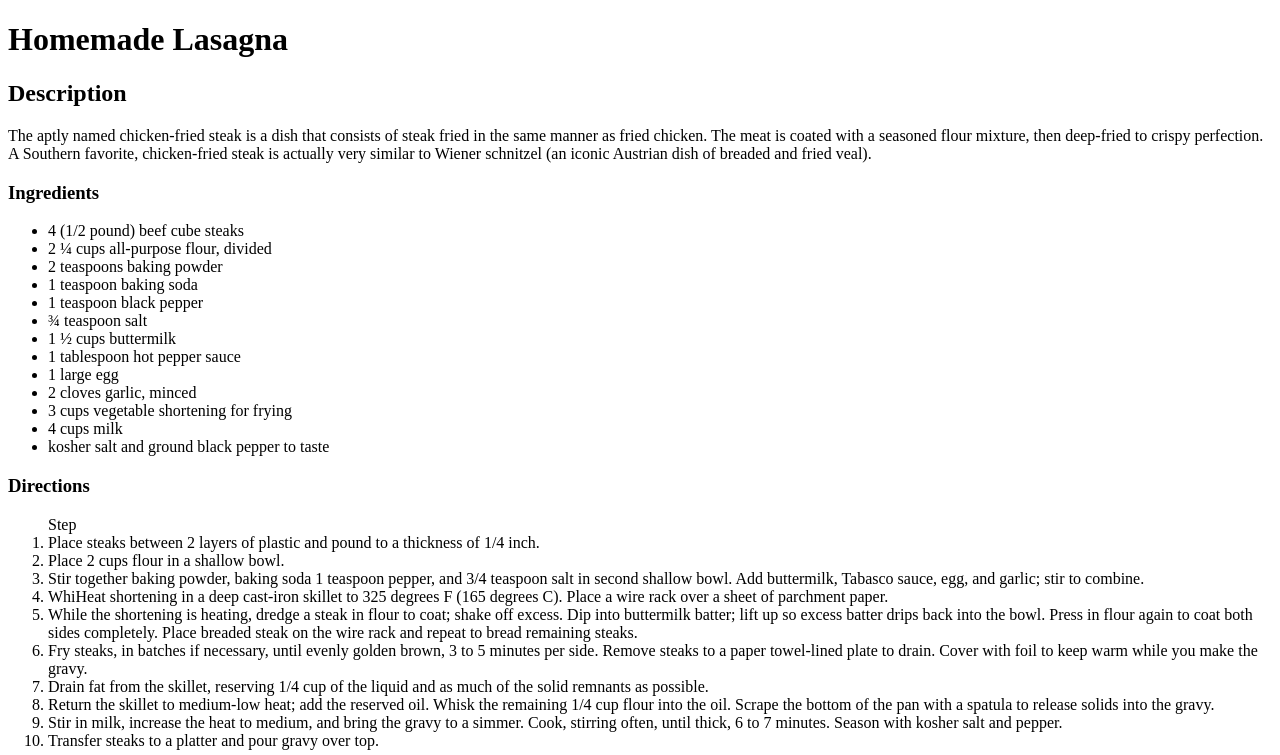
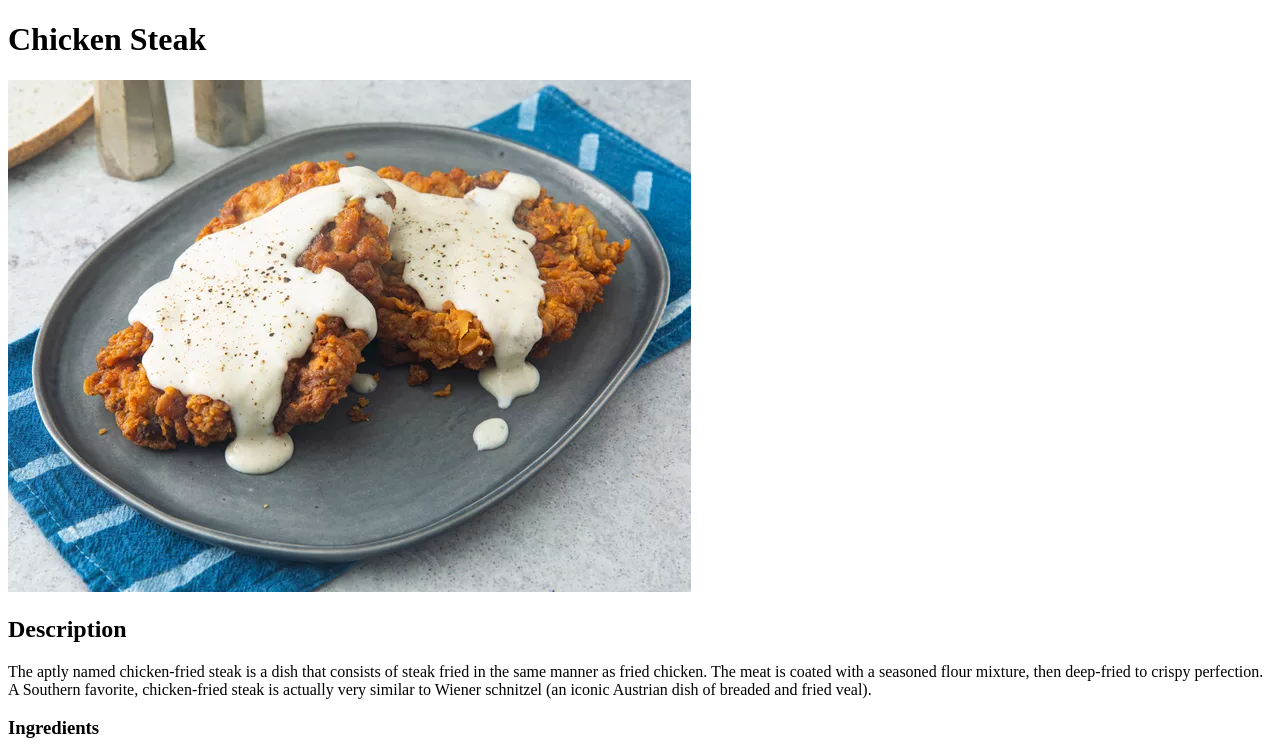
Before and after one commit to Nqzonokusa/odin-recipes, a plain HTML site: page recipes/chicken-steak.html in a window 1280 px wide. Shown: the top 755 px of the page. Drawn offline with Linux system fonts and the light colour scheme.

Commit message:
Add recipe image and change recipe name

```diff
--- a/recipes/chicken-steak.html
+++ b/recipes/chicken-steak.html
@@ -4,11 +4,13 @@
 
 <head>
     <meta charset="utf-8">
-    <title>Homemade Lasagna</title>
+    <title>Chicken Steak</title>
 </head>
 
 <body>
-    <h1>Homemade Lasagna</h1>
+    <h1>Chicken Steak</h1>
+
+    <img src="../images/chicken-fried-steak-image.webp" alt="Picture of chicken fried steak">
 
     <h2>Description</h2>
     <p> The aptly named chicken-fried steak is a dish that consists of steak fried in the same manner as fried chicken.
```
